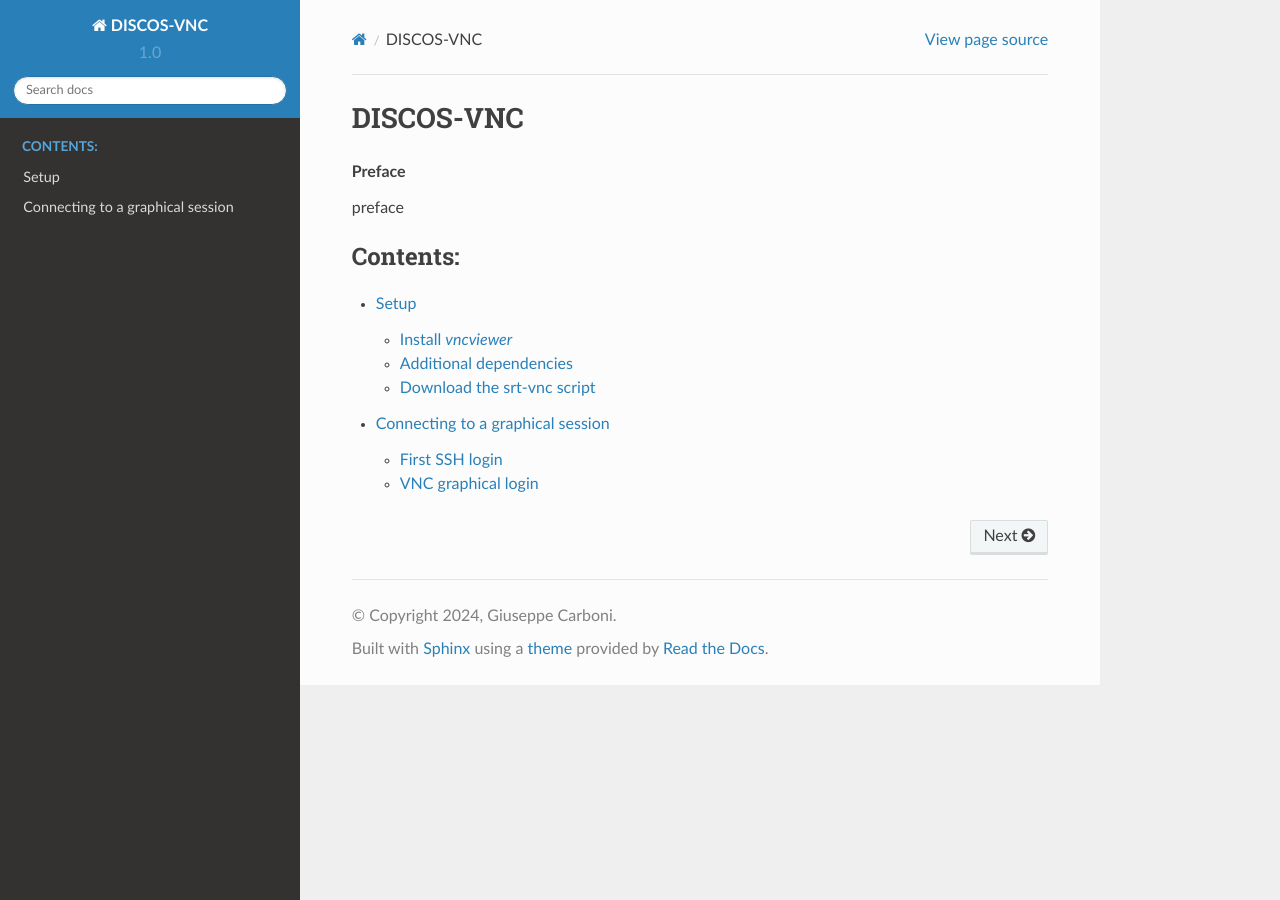
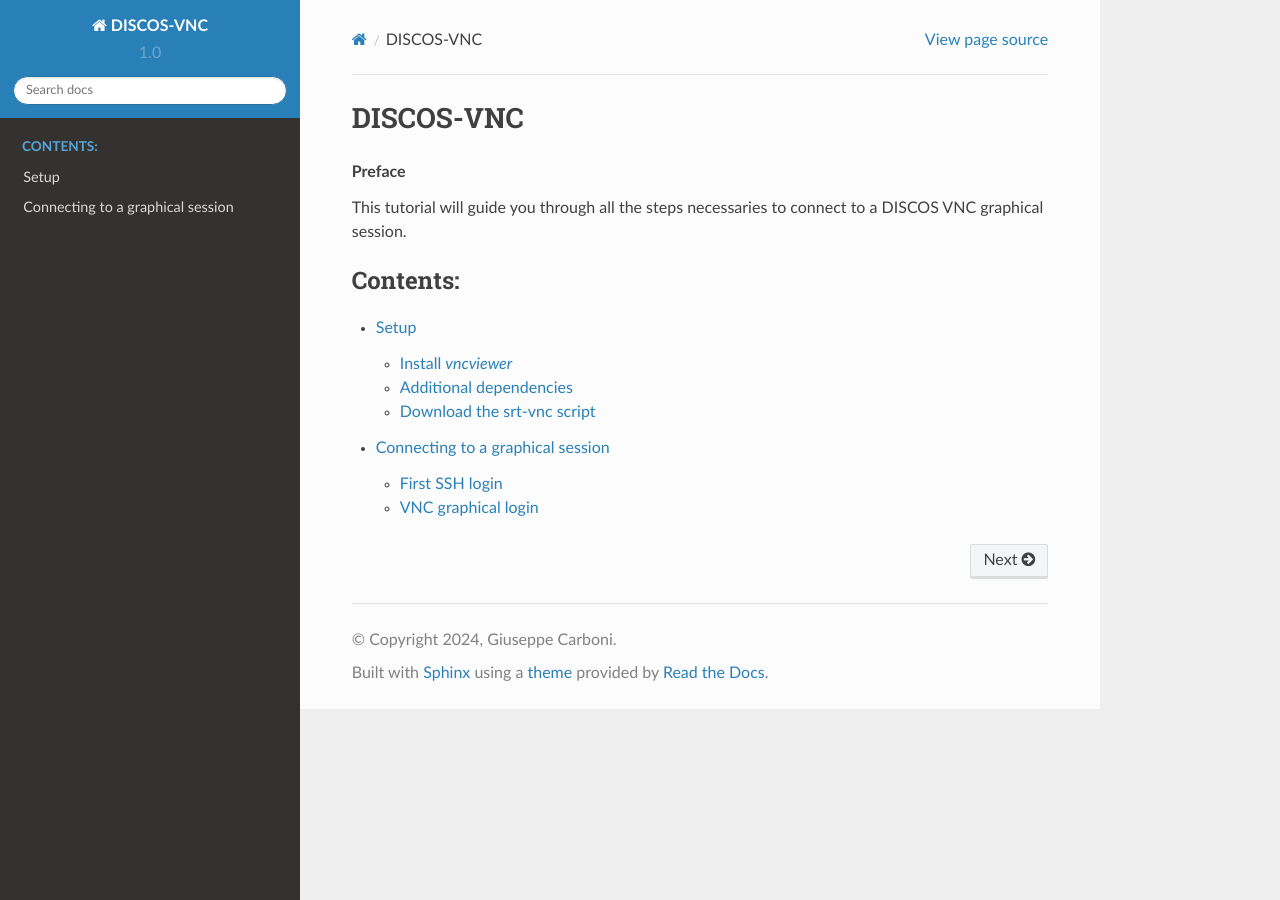
Before and after one commit to discos/vnc, a Sphinx documentation site: the page built from doc/index.rst, in a window 1280 px wide. Built offline with Sphinx 7.4.7 and the Read the Docs theme 2.0.0, drawn with Linux system fonts in a browser that asks for light colours.

Commit message:
Updated README

```diff
--- a/README.rst
+++ b/README.rst
@@ -4,4 +4,4 @@
 
 This repository contains the scripts used to connect to the DISCOS (Development of the Italian Single-dish COntrol System) VNC graphical sessions on the three INAF single-dish radio telescopes.
 The provided scripts can be executed on `bash` shell, either on UNIX-like systems (Linux Ubuntu, Rocky Linux, MacOS, etc) or on Microsoft Windows by using the Windows for Linux Subsystem.
-More info regarding the setup and remote connection process can be found on the documentation page.
+More info regarding the setup and remote connection process can be found on the `documentation page <https://discos-vnc.readthedocs.io/en/latest/>`_.
--- a/doc/index.rst
+++ b/doc/index.rst
@@ -4,7 +4,8 @@
 
 .. topic:: Preface
 
-   preface
+   This tutorial will guide you through all the steps necessaries to connect to
+   a DISCOS VNC graphical session.
 
 
 .. toctree::
```
